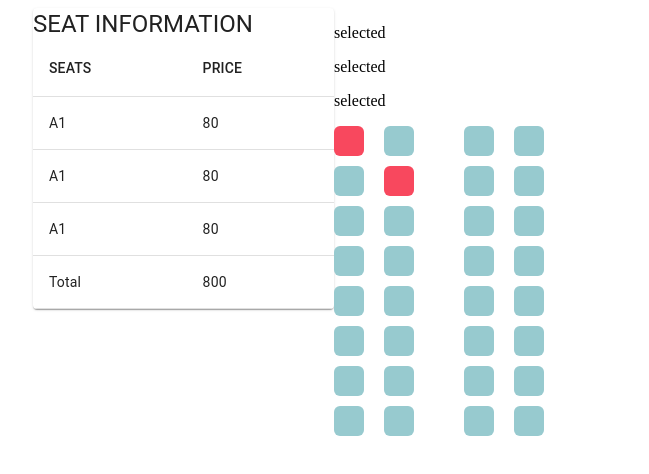
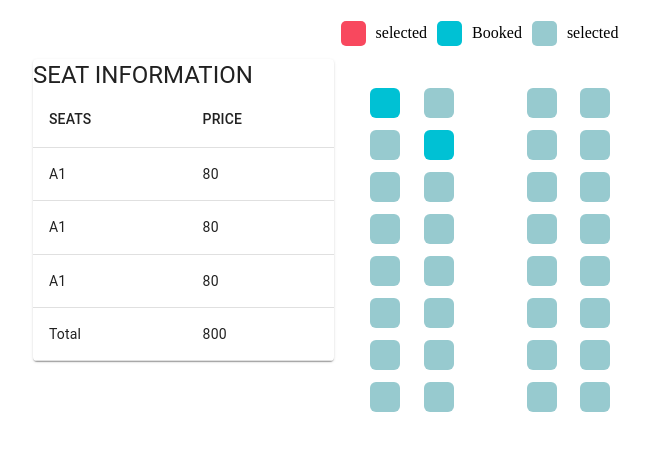
Before and after one commit to pyashraful/bus-ticket-booking-app, a React (Create React App) app: page / in a window 1280 px wide. Shown: the top 474 px of the page, without its empty margins (306-955 px from the left). Built offline with nearby package versions, Linux system fonts and the light colour scheme.

Commit message:
preBoook state added

```diff
--- a/src/App.js
+++ b/src/App.js
@@ -11,7 +11,7 @@ const App = () => {
   return (
     <>
       <Container className={classes.root}>
-        <Grid container>
+        <Grid container alignItems='center'>
           <BookSeats />
         </Grid>
       </Container>
--- a/src/components/BookSeats.js
+++ b/src/components/BookSeats.js
@@ -8,17 +8,17 @@ import './style.css'
 const BookSeats = () => {
 
   const [seats, setSeats] = useState(busData())
-  const [booked, setbooked] = useState(['1A', '2B'])
+  const [preBoooked, setPreBooked] = useState(['1A', '2B'])
+  const [booked, setbooked] = useState([])
   const [myBooked, setmyBooked ] = useState([])
 
 
   const addToBook = (e) => {
-    if(e.target.className === 'green' && !myBooked.includes(e.target.innerText)){
-      const too = e.target.innerText
-      setbooked( [...booked, too])
-      setmyBooked([...myBooked, too ])
+    if(e.target.className === 'available' && !myBooked.includes(e.target.innerText)){
+      setbooked( [...booked, e.target.innerText])
+      setmyBooked([...myBooked, e.target.innerText ])
     }
-    if(e.target.className === 'bookedStyle' && myBooked.includes(e.target.innerText)){
+    if(e.target.className === 'selected' && myBooked.includes(e.target.innerText)){
       setmyBooked(myBooked.filter(item => item !== e.target.innerText))
       setbooked(booked.filter(item => item !== e.target.innerText))
     }
@@ -31,20 +31,20 @@ const BookSeats = () => {
     <Grid item lg={6} ms={12}>
       <div className='showraper'>
           <div>
-            <span></span>
+            <span className="selected"></span>
             <p>selected</p>
           </div>
           <div>
-            <span></span>
-            <p>selected</p>
+            <span className="booked"></span>
+            <p>Booked</p>
           </div>
           <div>
-            <span></span>
+            <span className="available"></span>
             <p>selected</p>
           </div>
       </div>
       <div className='seats' >
-        <Seats seats={seats} addToBook={addToBook} booked={booked} />
+        <Seats seats={seats} preBoooked={preBoooked} addToBook={addToBook} booked={booked} />
       </div>
     </Grid>
     </>
--- a/src/components/Seats.js
+++ b/src/components/Seats.js
@@ -1,15 +1,20 @@
-const Seats = ({ seats, booked, addToBook }) => {
+const Seats = ({ seats, booked, addToBook, preBoooked }) => {
+
+  console.log(preBoooked)
 
   return (
     <>
-
       {seats.map((seat) => {
 
-        let availableStyle = 'green'
+        let availableStyle = 'available'
         // console.log(seat)
+        if(preBoooked.includes(seat)){
+          console.log('go')
+          availableStyle = 'booked'
+        }
         // console.log(booked)
-        if (booked.includes(seat)) {
-          availableStyle = 'bookedStyle'
+        if(booked.includes(seat)) {
+          availableStyle = 'selected'
         }
 
         // if(booked.includes(seat)){
--- a/src/components/style.css
+++ b/src/components/style.css
@@ -1,9 +1,14 @@
+* {
+  box-sizing: border-boxs;
+}
+
 .seats {
-  max-width: 250px;
+  /* max-width: 250px; */
   /* height: 100vh; */
   display: grid;
-  grid-template-columns: repeat(4, 1fr);
-  grid-gap: 10px;
+  grid-template-columns: repeat(4, 0.8fr);
+  grid-gap: 12px;
+  justify-items: end;
 }
 
 .seats > div {
@@ -14,14 +19,44 @@
 }
 
 .seats div:nth-child(2n) {
-  margin-right: 40px;
-}
-
-.green {
-  background-color: #97cacf;
-  cursor: pointer;
+  margin-right: 25px;
 }
 
 .bookedStyle {
   background-color: #f8485e;
 }
+
+.showraper {
+  display: flex;
+  justify-content: center;
+  margin-bottom: 30px;
+}
+
+.showraper > div {
+  display: flex;
+  justify-content: center;
+  align-items: center;
+}
+
+.showraper > div > span {
+  height: 25px;
+  width: 25px;
+  display: block;
+  margin-right: 10px;
+  border-radius: 20%;
+}
+.showraper > div > p {
+  margin-right: 10px;
+}
+
+.booked {
+  background-color: #00c1d4;
+}
+
+.selected {
+  background-color: #f8485e;
+}
+
+.available {
+  background-color: #97cacf;
+}
```
Also changed, not shown: create.js (deleted, +0 -25 lines), makeData.js (+19 -14 lines).
